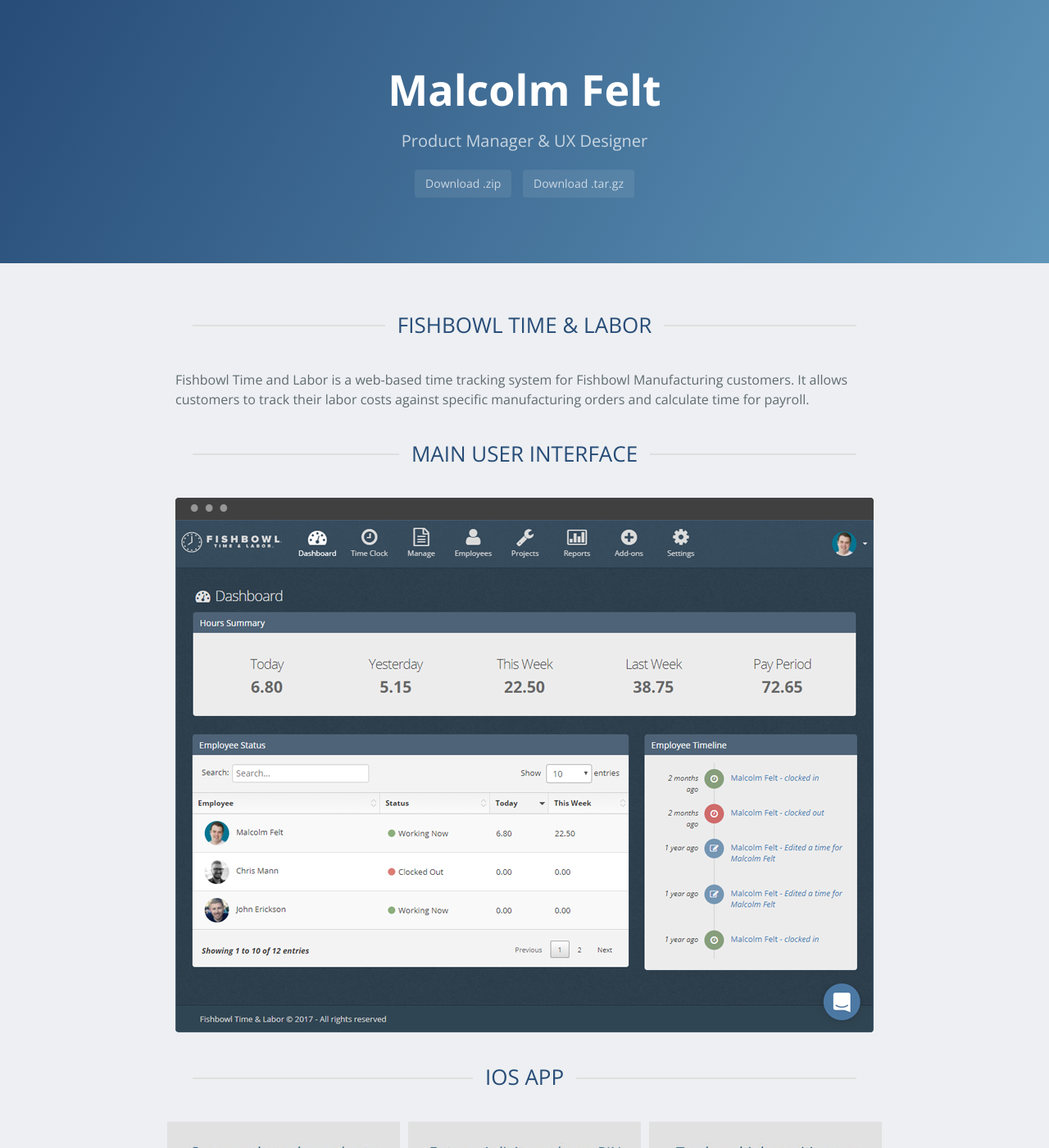
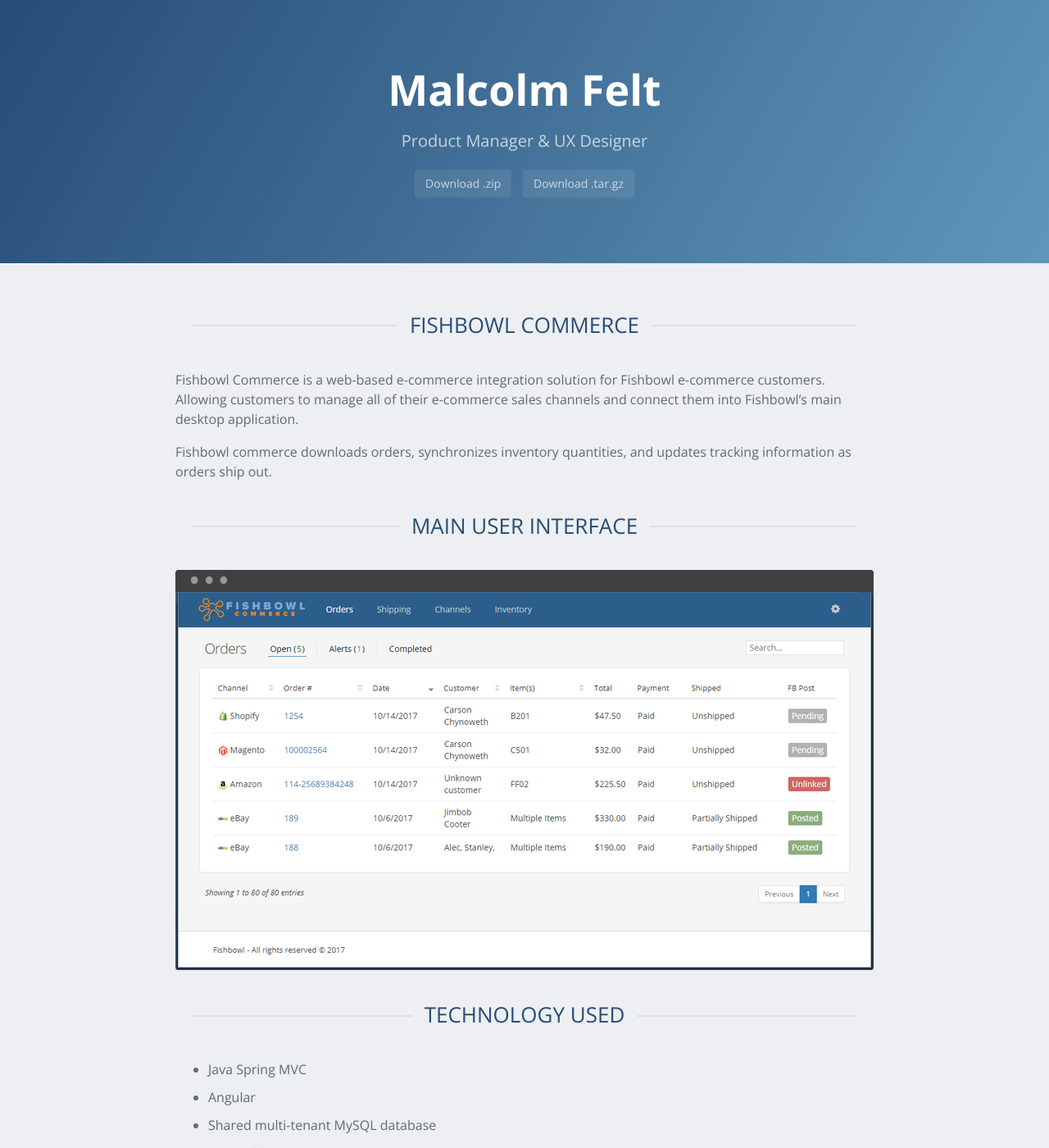
Before and after one commit to mfelt/mfelt.github.io, a Jekyll site: the page built from commerce.md, in a window 1280 px wide and 1400 px high. Shown: the whole window at 82% size. Built offline with Jekyll 4.4.1, drawn with Linux system fonts in a browser that asks for light colours; nearby versions of some CDN libraries; our own code applies the rules of GitHub Pages for plain Markdown files; some of the changed text lies outside the part shown.

```diff
--- a/commerce.md
+++ b/commerce.md
@@ -1,32 +1,19 @@
-{% include h2 text="Fishbowl Time & Labor" %}
+{% include h2 text="Fishbowl Commerce" %}
 
-Fishbowl Time and Labor is a web-based time tracking system for Fishbowl Manufacturing customers. It allows customers to track their labor costs against specific manufacturing orders and calculate time for payroll.
+Fishbowl Commerce is a web-based e-commerce integration solution for Fishbowl e-commerce customers. Allowing customers to manage all of their e-commerce sales channels and connect them into Fishbowl's main desktop application.
+
+Fishbowl commerce downloads orders, synchronizes inventory quantities, and updates tracking information as orders ship out.
 
 {% include h2 text="Main User Interface" %}
 
-{% include image image="workforce" %}
-
-{% include h2 text="IOS App" %}
-
-<div class="row cards">
-  <div class="col-xs-4">
-    {% include imagej image="app1" %}
-  </div>
-  <div class="col-xs-4">
-    {% include imagej image="app2" %}
-  </div>
-  <div class="col-xs-4">
-    {% include imagej image="app3" %}
-  </div>
-</div>
-
-{% include h2 text="Web Time Clock Interface" %}
-
-{% include imageb image="clock" %}
+{% include image image="commerce" %}
 
 {% include h2 text="Technology Used" %}
 
-- Symfony PHP framework
-- MySQL Shared multi-tenant database
-- Intercom integration
-- Phonegap IOS app
+- Java Spring MVC
+- Angular
+- Shared multi-tenant MySQL database
+- Data tables
+- Mybatis
+- Message queues and async job processing
+- Amazon AWS
```
Also changed, not shown: index.md (+3 -3 lines), shipexpress.md (+9 -0 lines), workforce.md (+5 -2 lines), assets/images/shipping.png (added).
